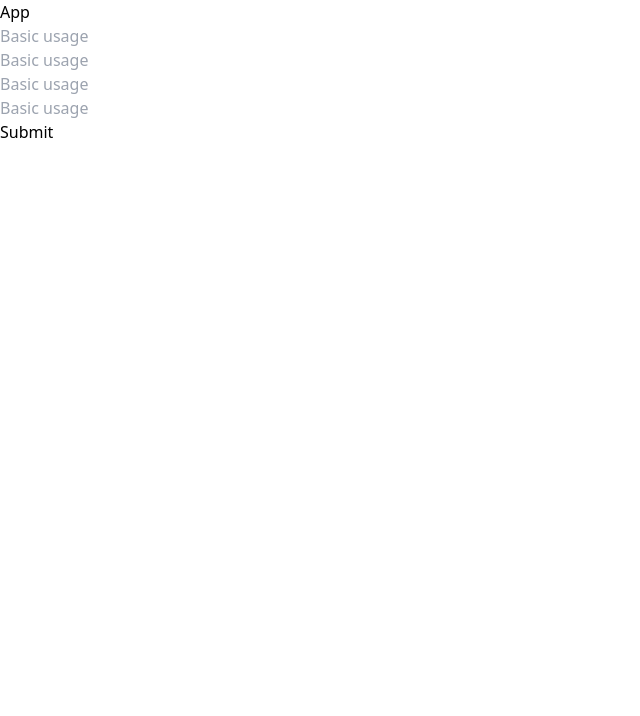
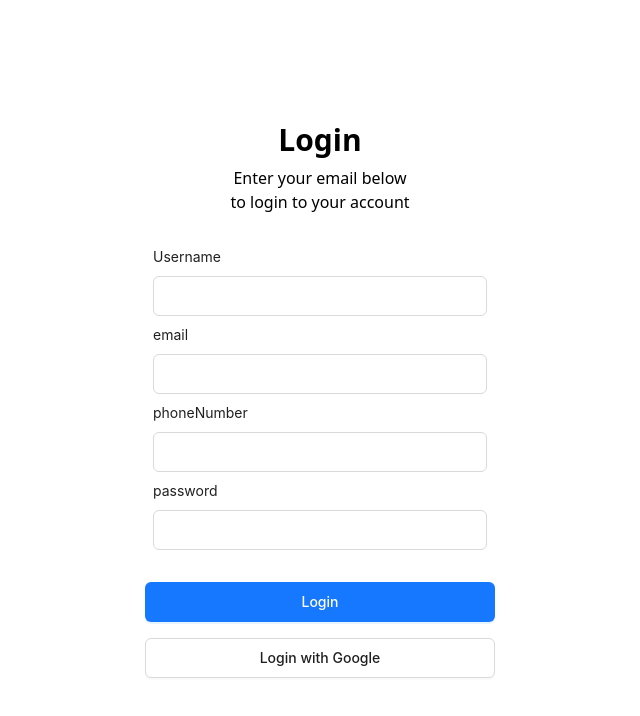
Before and after one commit to cuong07/trovn, a React (Vite) app in the folder client/: page /register in a window 1280 px wide. Shown: the top 716 px of the page, without its empty margins (0-640 px from the left). Built offline with nearby package versions, Linux system fonts and the light colour scheme.

Commit message:
update: register page

```diff
--- /dev/null
+++ b/client/src/components/Button/index.jsx
@@ -0,0 +1,14 @@
+import { Button } from "antd";
+import React from "react";
+
+const index = ({ children, type, ...props }) => {
+    return <Button type={type}
+        className="inline-flex items-center justify-center whitespace-nowrap rounded-md
+            text-sm font-medium ring-offset-background transition-colors focus-visible:outline-none
+            focus-visible:ring-2 focus-visible:ring-ring focus-visible:ring-offset-2 disabled:pointer-events-none
+            disabled:opacity-50 h-10 px-4 py-2"  {...props} >
+        {children}
+    </Button>
+}
+
+export default index;
--- /dev/null
+++ b/client/src/components/InputFeild/index.jsx
@@ -0,0 +1,23 @@
+import { Form, Input } from "antd";
+import React from "react"
+import { Controller } from "react-hook-form";
+
+
+const index = ({ label, control, name, errors }) => {
+    return (
+        <Form.Item label={label} className="m-2">
+            <Controller
+                name={name}
+                control={control}
+                render={({ field }) => (
+                    <div className="">
+                        <Input {...field} className="flex h-10 w-full rounded-md border border-input bg-background px-3 py-2 text-sm ring-offset-background file:border-0 file:bg-transparent file:text-sm file:font-medium placeholder:text-muted-foreground focus-visible:outline-none focus-visible:ring-2 focus-visible:ring-ring focus-visible:ring-offset-2 disabled:cursor-not-allowed disabled:opacity-50" />
+                        <p className="text-xs text-red-500 ">{errors?.message}</p>
+                    </div>
+                )}
+            />
+        </Form.Item>
+    )
+}
+
+export default index;
--- /dev/null
+++ b/client/src/components/index.js
@@ -0,0 +1,2 @@
+export { default as InputFeild } from "./InputFeild"
+export { default as Button } from "./Button"
--- /dev/null
+++ b/client/src/pages/Layout/EmptyLayout/index.jsx
@@ -0,0 +1,10 @@
+import React from "react";
+import { Outlet } from "react-router-dom";
+
+const index = () => {
+  return (
+    <Outlet />
+  );
+};
+
+export default index;
--- /dev/null
+++ b/client/src/pages/Layout/MainLayout/index.jsx
@@ -0,0 +1,13 @@
+import React from "react";
+import { Outlet } from "react-router-dom";
+
+const index = () => {
+  return (
+    <div>
+      <div>Main layout </div>
+      <Outlet />
+    </div>
+  );
+};
+
+export default index;
--- a/client/src/pages/Register/index.jsx
+++ b/client/src/pages/Register/index.jsx
@@ -1,54 +1,94 @@
 import React from "react";
-import * as yup from "yup"
-import { useForm } from "react-hook-form"
-import { yupResolver } from "@hookform/resolvers/yup"
-import { Button, Input } from 'antd';
+import * as yup from "yup";
+import { useForm } from "react-hook-form";
+import { yupResolver } from "@hookform/resolvers/yup";
+import { Form } from "antd";
+import { Button, InputFeild } from "../../components";
 
-const schema = yup.object({
-  username: yup.string().min(6).required(),
-  email: yup.string().email().required(),
-  password: yup.string().min(8).max(16).required(),
-  phoneNumber: yup.string().matches(/^(0|\+84)(\s|\.)?((3[2-9])|(5[689])|(7[06-9])|(8[1-689])|(9[0-46-9]))(\d)(\s|\.)?(\d{3})(\s|\.)?(\d{3})$/).required(),
-
-})
-  .required()
+const schema = yup
+  .object({
+    username: yup.string().min(6).required(),
+    email: yup.string().email().required(),
+    password: yup.string().min(8).max(16).required(),
+    phoneNumber: yup
+      .string()
+      .matches(
+        /^(0|\+84)(\s|\.)?((3[2-9])|(5[689])|(7[06-9])|(8[1-689])|(9[0-46-9]))(\d)(\s|\.)?(\d{3})(\s|\.)?(\d{3})$/
+      )
+      .required("Số diện thoại không hợp lệ"),
+  })
+  .required();
 
 const index = () => {
-
   const {
     register,
     handleSubmit,
     formState: { errors },
     reset,
+    control,
   } = useForm({
     defaultValues: {
       email: "",
       password: "",
       phoneNumber: "",
-      username: ""
+      username: "",
     },
     reValidateMode: "onBlur",
     mode: "onBlur",
     resolver: yupResolver(schema),
-  })
+  });
 
   const onSubmit = (data) => {
     console.log(data);
-  }
+  };
 
-  return <div>
-    <form onSubmit={handleSubmit(onSubmit)}>
-      <input placeholder="Basic usage" {...register("username")} />
-      <p>{errors.username?.message}</p>
-      <input placeholder="Basic usage" {...register("email")} />
-      <p>{errors.email?.message}</p>
-      <input placeholder="Basic usage" {...register("phoneNumber")} />
-      <p>{errors.phoneNumber?.message}</p>
-      <input placeholder="Basic usage" {...register("password")} />
-      <p>{errors.password?.message}</p>
-      <input type="submit" title="submit" />
-    </form>
-  </div>;
+  return (
+    <div className="w-full h-screen lg:grid lg:min-h-[600px] lg:grid-cols-2 xl:min-h-[800px]">
+      <div className="flex items-center justify-center py-12">
+        <div className="mx-auto grid w-[350px] gap-6">
+          <div className="grid gap-2 text-center">
+            <h1 className="text-3xl font-bold">Login</h1>
+            <p className="text-balance text-muted-foreground">
+              Enter your email below to login to your account
+            </p>
+          </div>
+          <div className="grid gap-4">
+            <Form onSubmit={handleSubmit(onSubmit)} layout="vertical">
+              <InputFeild
+                control={control}
+                errors={errors.username}
+                label="Username"
+                name="username"
+              />
+              <InputFeild
+                control={control}
+                errors={errors.email}
+                label="email"
+                name="email"
+              />
+              <InputFeild
+                control={control}
+                errors={errors.phoneNumber}
+                label="phoneNumber"
+                name="phoneNumber"
+              />
+              <InputFeild
+                control={control}
+                errors={errors.password}
+                label="password"
+                name="password"
+              />
+              <div className="mt-8 flex flex-col gap-4">
+                <Button type="primary">Login</Button>
+                <Button type="default">Login with Google</Button>
+              </div>
+            </Form>
+          </div>
+        </div>
+      </div>
+      <div></div>
+    </div>
+  );
 };
 
 export default index;
--- a/client/src/utils/routes.jsx
+++ b/client/src/utils/routes.jsx
@@ -1,11 +1,12 @@
 import { createBrowserRouter } from "react-router-dom";
 import App from "../App";
-import MainLayout from "../pages/MainLayout";
+import MainLayout from "../pages/Layout/MainLayout";
+import EmptyLayout from "../pages/Layout/EmptyLayout"
 import Register from "../pages/Register"
 export const router = createBrowserRouter([
   {
     path: "/",
-    element: <App />,
+    element: <EmptyLayout />,
     children: [
       {
         path: "register",
```
Also changed, not shown: client/src/pages/Layout/AdminLayout/index.jsx (renamed from client/src/pages/MainLayout/index.jsx).
